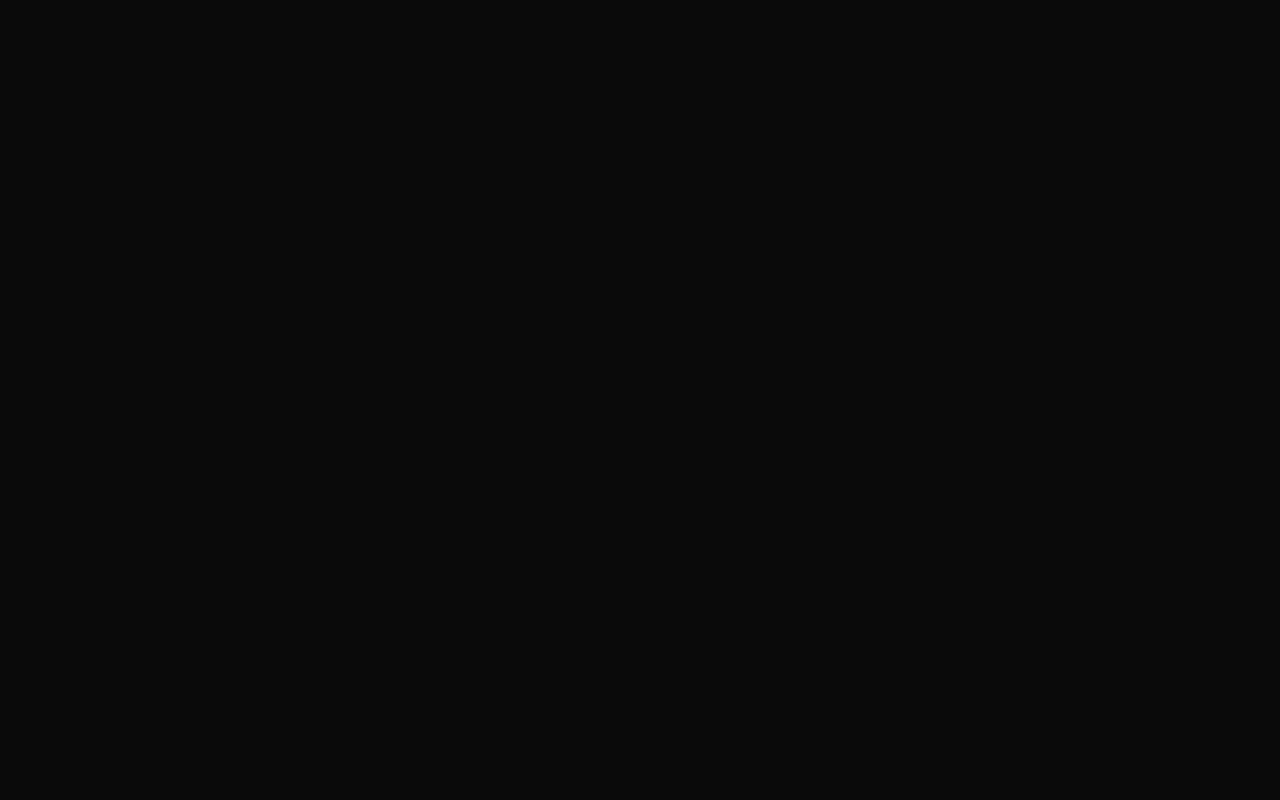
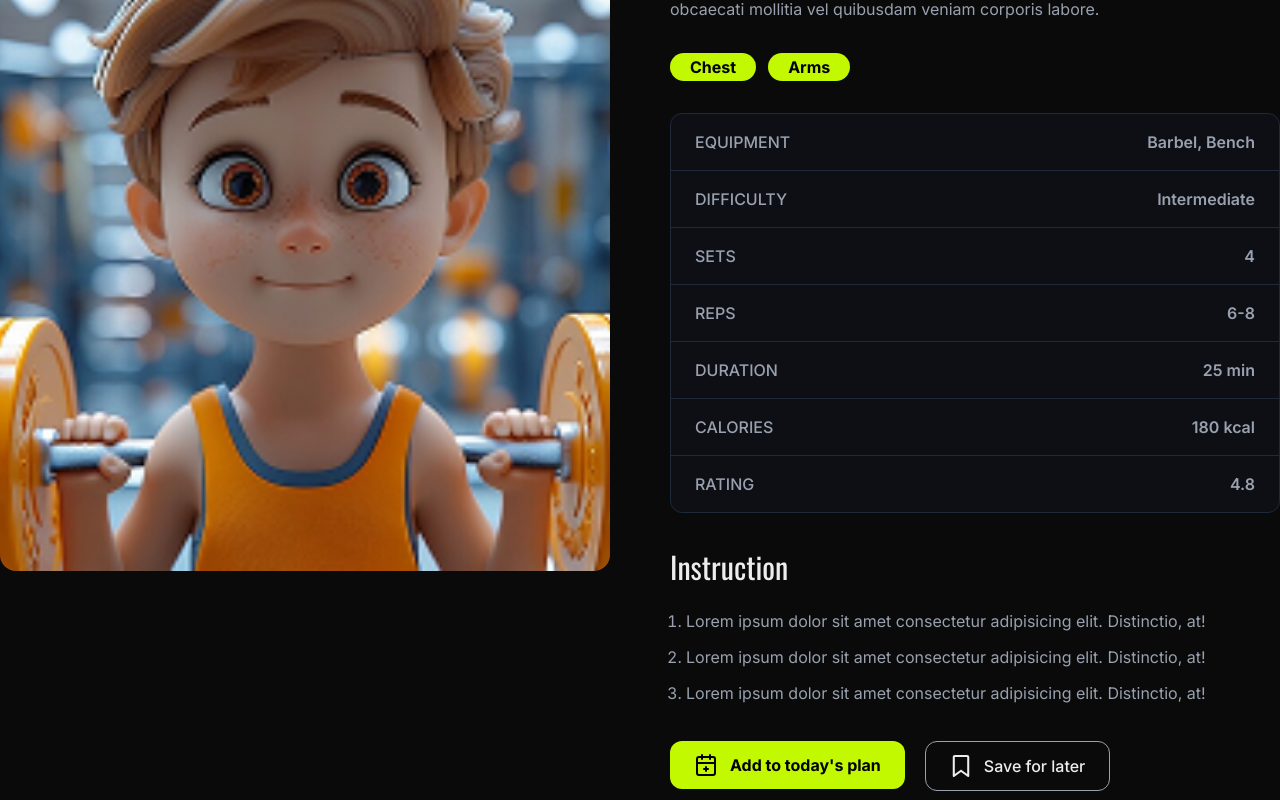
Before and after one commit to sojibkhan567/fitlog-next-app, a Next.js app: page /workouts/5 in a window 1280 px wide. Shown: the part 240-1040 px from the top of the page. Before the commit the page ends 800 px from the top, so only its background shows below. Built offline with nearby package versions, Linux system fonts and the light colour scheme.

Commit message:
feat-03: Workout details page ui design

```diff
--- a/src/app/workouts/[id]/page.tsx
+++ b/src/app/workouts/[id]/page.tsx
@@ -1,9 +1,93 @@
+import Image from 'next/image'
+import Link from 'next/link'
 import React from 'react'
+import { FaRegBookmark } from 'react-icons/fa6'
+import { LuCalendarPlus2 } from 'react-icons/lu'
 
 const page = () => {
-  return (
-    <div>Workout details</div>
-  )
+    return (
+        <section className='pt-20 pb-25'>
+            <div className='grid lg:grid-cols-2 xl:grid-cols-2 gap-15'>
+
+                {/** left side image column */}
+                <div className="relative h-162.5 rounded-2xl w-full overflow-hidden">
+                    <Image className="object-cover" src="/images/card-img.png" alt="img" fill />
+                </div>
+
+                {/** right side details column */}
+                <div className='space-y-3'>
+                    {/** heding title */}
+                    <h1 className='text-4xl font-bold uppercase'>Barbel press chest</h1>
+                    <p className='text-gray-400'>Lorem ipsum dolor sit, amet consectetur adipisicing elit. Deleniti pariatur obcaecati mollitia vel quibusdam veniam corporis labore.</p>
+
+                    {/** badge */}
+                    <div className="flex gap-3 py-5">
+                        <p className="px-5 py-0.5 rounded-full bg-primary text-secondary font-bold">Chest</p>
+                        <p className="px-5 py-0.5 rounded-full bg-primary text-secondary font-bold">Arms</p>
+                    </div>
+
+                    {/** details table */}
+                    <div className="bg-[#0d0f14] border border-gray-800 rounded-xl">
+                        <div className="flex justify-between px-6 py-4 border-b border-gray-800">
+                            <span className="font-medium text-gray-400 uppercase">Equipment</span>
+                            <span className="text-gray-400 font-semibold">Barbel, Bench</span>
+                        </div>
+                        <div className="flex justify-between px-6 py-4 border-b border-gray-800">
+                            <span className="font-medium text-gray-400 uppercase">Difficulty</span>
+                            <span className="text-gray-400 font-semibold">Intermediate</span>
+                        </div>
+                        <div className="flex justify-between px-6 py-4 border-b border-gray-800">
+                            <span className="font-medium text-gray-400 uppercase">Sets</span>
+                            <span className="text-gray-400 font-semibold">4</span>
+                        </div>
+                        <div className="flex justify-between px-6 py-4 border-b border-gray-800">
+                            <span className="font-medium text-gray-400 uppercase">Reps</span>
+                            <span className="text-gray-400 font-semibold">6-8</span>
+                        </div>
+                        <div className="flex justify-between px-6 py-4 border-b border-gray-800">
+                            <span className="font-medium text-gray-400 uppercase">Duration</span>
+                            <span className="text-gray-400 font-semibold">25 min</span>
+                        </div>
+                        <div className="flex justify-between px-6 py-4 border-b border-gray-800">
+                            <span className="font-medium text-gray-400 uppercase">Calories</span>
+                            <span className="text-gray-400 font-semibold">180 kcal</span>
+                        </div>
+                        <div className="flex justify-between px-6 py-4">
+                            <span className="font-medium text-gray-400 uppercase">Rating</span>
+                            <span className="text-gray-400 font-semibold">4.8</span>
+                        </div>
+                    </div>
+
+                    {/** instruction */}
+                    <div className='mb-9'>
+                        <h2 className='text-3xl py-6'>Instruction</h2>
+                        <ol className='list-decimal px-4 space-y-3 text-gray-400'>
+                            <li>Lorem ipsum dolor sit amet consectetur adipisicing elit. Distinctio, at!</li>
+                            <li>Lorem ipsum dolor sit amet consectetur adipisicing elit. Distinctio, at!</li>
+                            <li>Lorem ipsum dolor sit amet consectetur adipisicing elit. Distinctio, at!</li>
+                        </ol>
+                    </div>
+
+                    {/** btn list */}
+                    <div className='flex gap-5'>
+                        <Link href="/">
+                            <button className='flex gap-3 items-center px-6 py-3 text-secondary font-bold bg-primary rounded-xl'>
+                                <LuCalendarPlus2 size={24} />
+                                Add to today's plan
+                            </button>
+                        </Link>
+                        <Link href="/">
+                            <button className='flex gap-3 items-center px-6 py-3 font-medium border border-gray-400 rounded-xl'>
+                                <FaRegBookmark size={22} />
+                                Save for later
+                            </button>
+                        </Link>
+                    </div>
+
+                </div>
+            </div>
+        </section>
+    )
 }
 
 export default page
```
Also changed, not shown: src/components/common/LibraryCard.tsx (indentation only).
